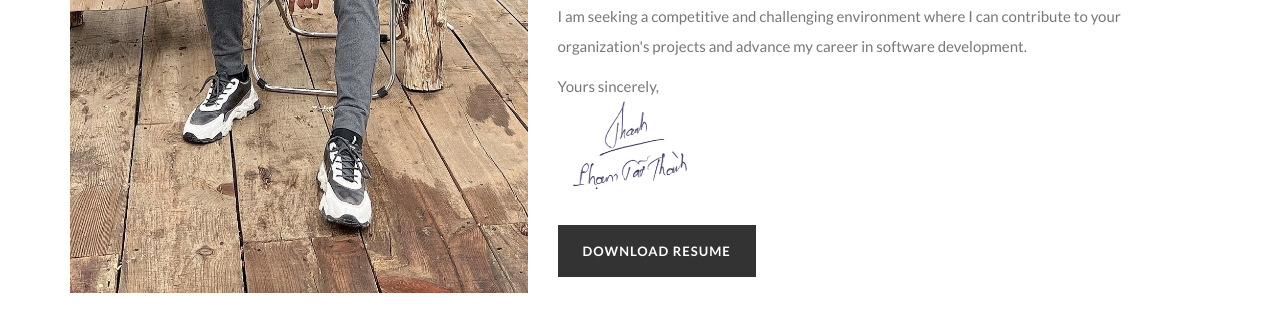
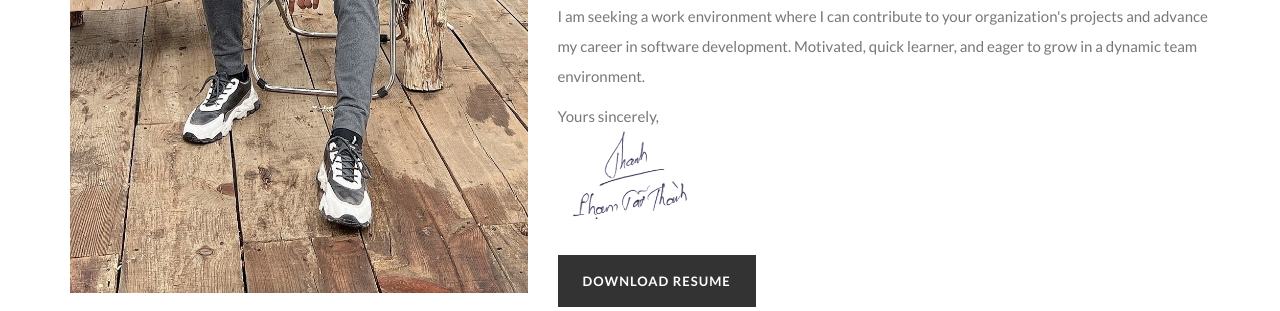
Before and after one commit to PTThanh01/resume, a plain HTML site: page index.html in a window 1280 px wide. Shown: the part 442-753 px from the top of the page. Drawn offline with nearby package versions, Linux system fonts and the light colour scheme.

Commit message:
Update index.html

```diff
--- a/index.html
+++ b/index.html
@@ -65,8 +65,8 @@
 
 				<h2 class="title-lg">OBJECTIVE</h2>
 				<p>
-					I am seeking a competitive and challenging environment where I can contribute to your organization's
-					projects and advance my career in software development.
+					I am seeking a work environment where I can contribute to your organization's projects and advance my career in software development.
+					Motivated, quick learner, and eager to grow in a dynamic team environment.
 				</p>
 				<p>
 					Yours sincerely,
```
